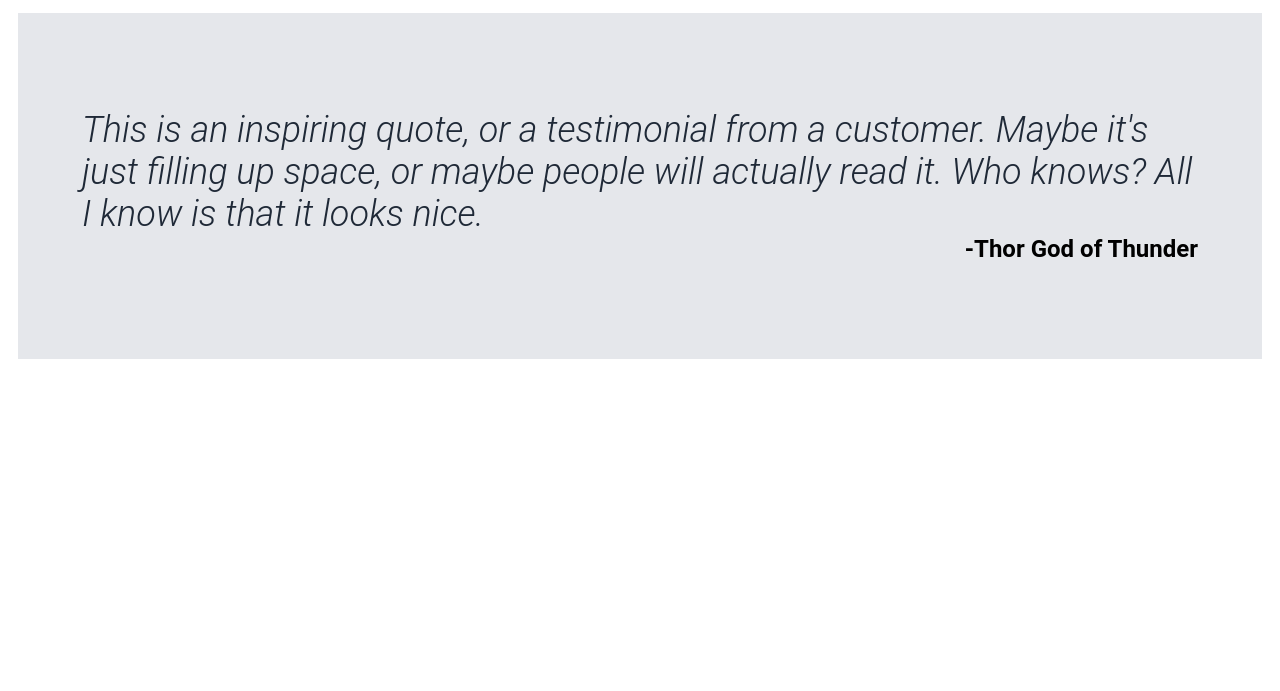
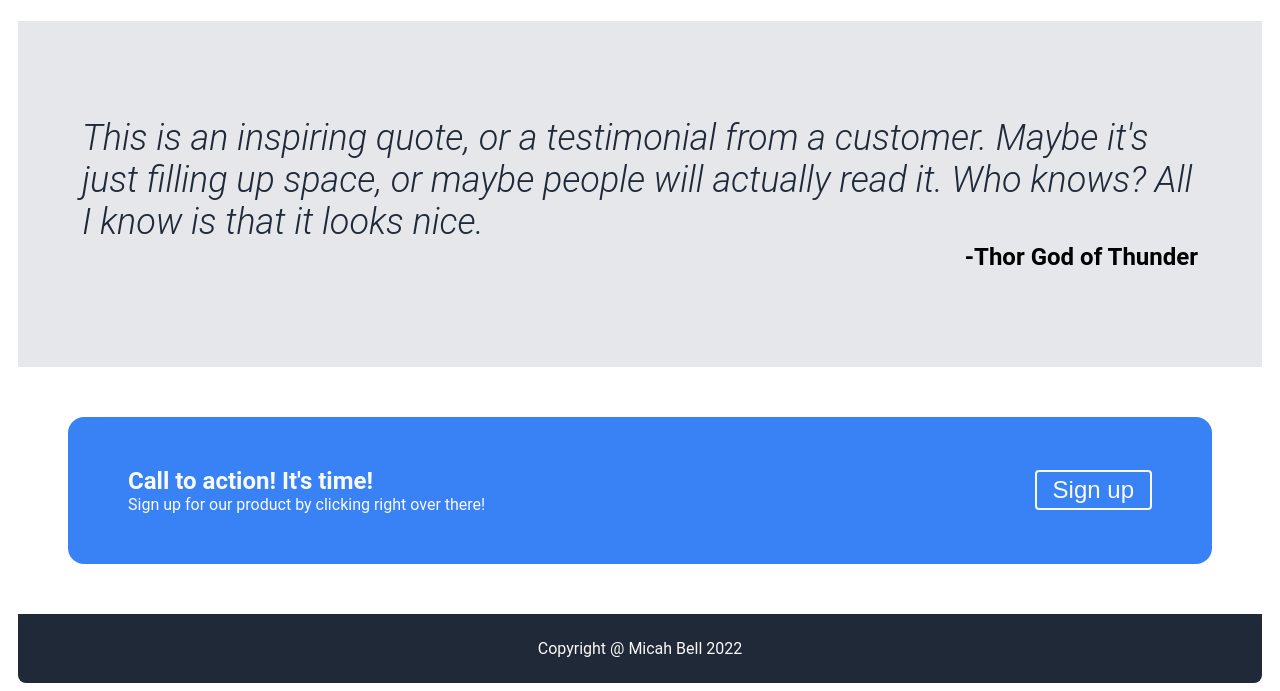
Before and after one commit to jankjunction/landingpage, a plain HTML site: page index.html in a window 1280 px wide. Shown: the part 688-1379 px from the top of the page. Before the commit the page ends 1055 px from the top, so only its background shows below. Drawn offline with Linux system fonts and the light colour scheme.

Commit message:
Add CTA Section

```diff
--- a/index.html
+++ b/index.html
@@ -51,6 +51,18 @@
         <p class="quote">This is an inspiring quote, or a testimonial from a customer. Maybe it's just filling up space, or maybe people will actually read it. Who knows? All I know is that it looks nice.</p>
         <p class="attribution">-Thor God of Thunder</p>
     </div>
+<div class="cta">
+    <div class="ctaContainer">
+        <div class="ctaLeft">
+            <h1 class="cta">Call to action! It's time!</h1>
+            <p class="cta">Sign up for our product by clicking right over there!</p>
+        </div>
 
+        <div class=ctaRight">
+            <button class="cta">Sign up</button>
+        </div>
+    </div>
+</div>
+<footer>Copyright @ Micah Bell 2022</footer>
 </body>
 </html>
--- a/styles.css
+++ b/styles.css
@@ -17,7 +17,7 @@ body {
     display: flex;
     flex-direction: column;
     margin: 10px 10px 0px 10px;
-    padding: 8px 24px 8px 24px;
+    padding: 16px 24px 8px 24px;
 }
 
 .headerContainer {
@@ -62,6 +62,7 @@ ul {
 .heroInfoContainer {
     width: 450px;
     margin-bottom: 50px;
+    padding-right: 25px;
 }
 
 h1.heroInfo {
@@ -86,7 +87,7 @@ button.heroInfo {
 }
 
 .heroImage {
-    width: auto;
+    max-width: auto;
     height: 250px;
     object-fit: contain;
 }
@@ -146,3 +147,49 @@ p.attribution {
     font-style: bold;
     text-align: end;
 }
+
+.cta {
+    margin: 0px 10px 0px 10px;
+    color: #f9faf8;
+}
+
+.ctaContainer {
+    background-color: #3882f6;
+    border-radius: 16px;
+    margin: 50px;
+    padding: 50px;
+    display: flex;
+    justify-content: space-between;
+    align-items: center;
+}
+
+h1.cta {
+    font-size: 24px;
+}
+
+.ctaLeft, .ctaRight {
+    margin: 0;
+    padding: 0;
+}
+
+
+
+button.cta {
+    border-style: solid;
+    border-color: #f9faf8;
+    border-radius: 4px;
+    color: #f9faf8;
+    background-color: #3882f6;
+    font-size: 24px;
+    padding: 4px 16px;
+}
+
+footer {
+    text-align: center;
+    background-color: #1f2937;
+    color: #f9faf8;
+    padding: 25px;
+    margin: 0px 10px 0px 10px;
+    border-bottom-left-radius: 8px;
+    border-bottom-right-radius: 8px;
+}
```
